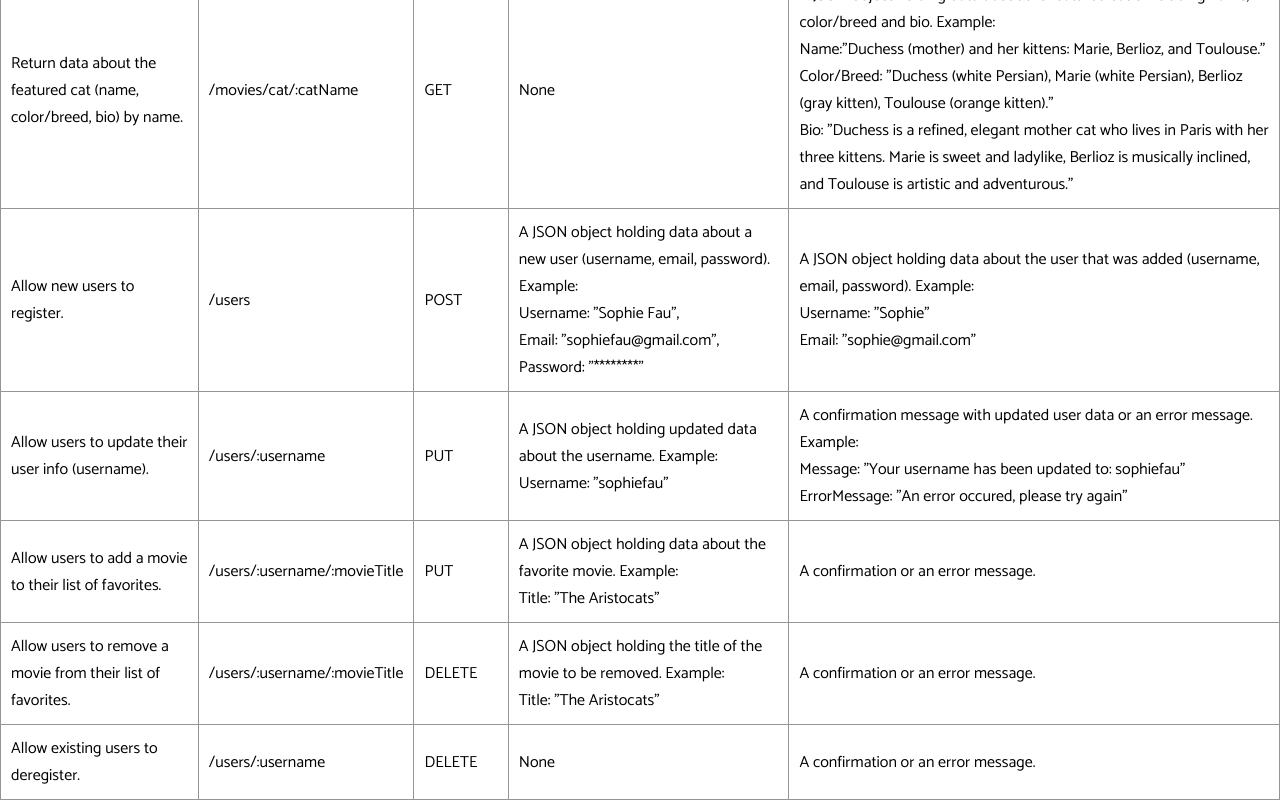
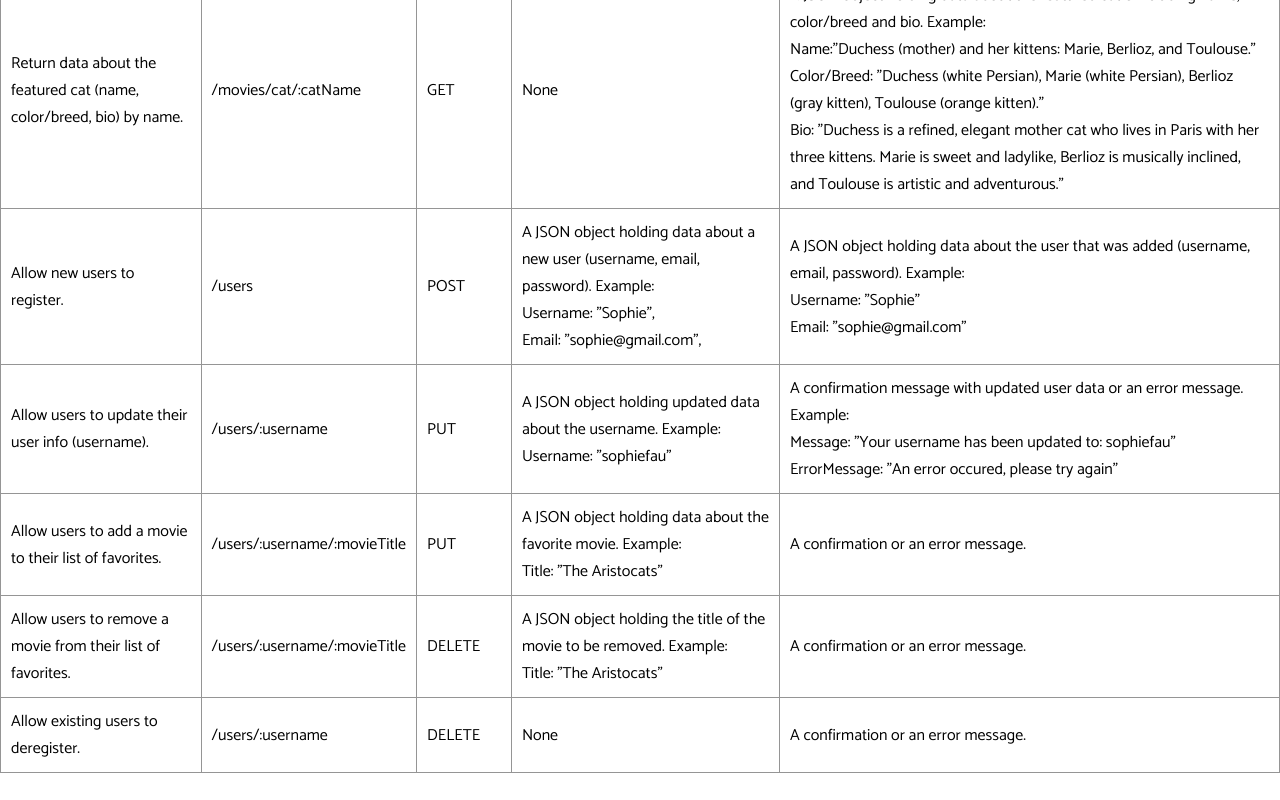
Before and after one commit to sophiefau/CatFlix, a website: page public/documentation.html in a window 1280 px wide. Shown: the part 738-1538 px from the top of the page. After the commit the page ends 1511 px from the top, so only its background shows below. Drawn offline with Linux system fonts and the light colour scheme.

Commit message:
update documentation

```diff
--- a/public/documentation.html
+++ b/public/documentation.html
@@ -81,9 +81,8 @@
       <td>/users</td>
       <td>POST</td>
       <td>A JSON object holding data about a new user (username, email, password). Example:<br />
-          Username: "Sophie Fau",<br />
-          Email: "sophiefau@gmail.com",<br />
-          Password: "********"
+          Username: "Sophie",<br />
+          Email: "sophie@gmail.com",<br />
       </td>
       <td>A JSON object holding data about the user that was added (username, email, password). Example:<br />
           Username: "Sophie"<br />
```
